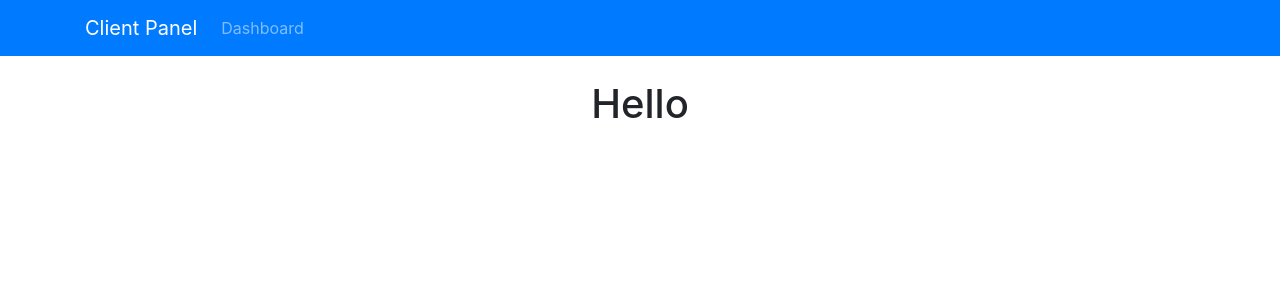
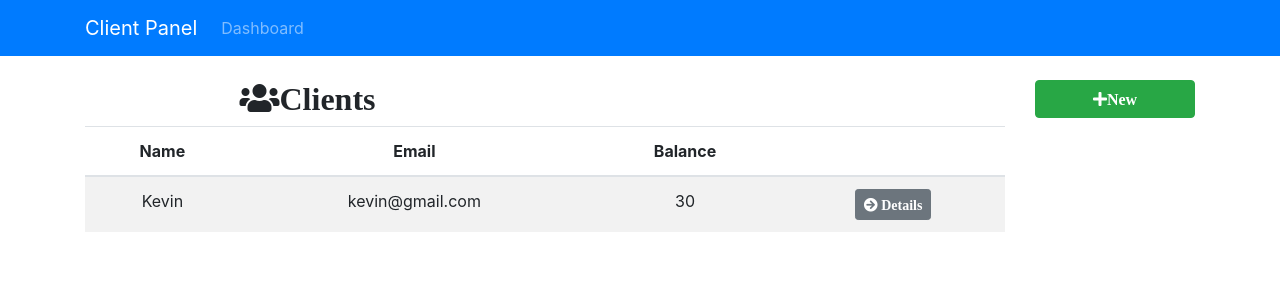
Before and after one commit to apgomez85/reactclientpanel, a React (Create React App) app: page / in a window 1280 px wide. Shown: the top 300 px of the page. Built offline with nearby package versions, Linux system fonts and the light colour scheme.

Commit message:
added clients

```diff
--- a/src/App.js
+++ b/src/App.js
@@ -1,6 +1,7 @@
 import React, { Component } from 'react';
 import { BrowserRouter as Router, Route, Switch } from 'react-router-dom';
 import AppNavbar from './components/layout/AppNavbar';
+import Dashboard from './components/layout/Dashboard';
 import './App.css';
 
 class App extends Component {
@@ -10,7 +11,9 @@ class App extends Component {
         <div className="App">
           <AppNavbar />
           <div className="container">
-            <h1>Hello</h1>
+            <Switch>
+              <Route exact path="/" component={Dashboard} />
+            </Switch>
           </div>
         </div>
       </Router>
--- a/src/components/clients/Clients.js
+++ b/src/components/clients/Clients.js
@@ -0,0 +1,66 @@
+import React, { Component } from 'react';
+import { Link } from 'react-router-dom';
+
+class Clients extends Component {
+  render() {
+    const clients = [
+      {
+        id: '21516135165',
+        firstName: 'Kevin',
+        lastName: 'Johnson',
+        email: 'kevin@gmail.com',
+        phone: '555-555-5555',
+        balance: '30'
+      }
+    ];
+    if (clients) {
+      return (
+        <div>
+          <div className="row">
+            <div className="col-md-6">
+              <h2>
+                {' '}
+                <i className="fas fa-users">Clients</i>{' '}
+              </h2>
+            </div>
+          </div>
+          <table className="table table-striped">
+            <thead className="thead-inverse">
+              <tr>
+                <th>Name</th>
+                <th>Email</th>
+                <th>Balance</th>
+                <th />
+              </tr>
+            </thead>
+            <tbody>
+              {clients.map(client => (
+                <tr key={client.id}>
+                  <td>
+                    {' '}
+                    {client.firstName} {client.LastName}{' '}
+                  </td>
+                  <td> {client.email} </td>
+                  <td> {client.balance} </td>
+                  <td>
+                    {' '}
+                    <Link
+                      to={`/client/${client.id}`}
+                      className="btn btn-secondary btn-sm"
+                    >
+                      <i className="fas fa-arrow-circle-right"> Details</i>
+                    </Link>{' '}
+                  </td>
+                </tr>
+              ))}
+            </tbody>
+          </table>
+        </div>
+      );
+    } else {
+      return <h1>Loading...</h1>;
+    }
+  }
+}
+
+export default Clients;
--- a/src/components/layout/Dashboard.js
+++ b/src/components/layout/Dashboard.js
@@ -0,0 +1,16 @@
+import React from 'react';
+import Clients from '../clients/Clients';
+import Sidebar from '../layout/Sidebar';
+
+export default () => {
+  return (
+    <div className="row">
+      <div className="col-md-10">
+        <Clients />
+      </div>
+      <div className="col-md-2">
+        <Sidebar />
+      </div>
+    </div>
+  );
+};
--- a/src/components/layout/Sidebar.js
+++ b/src/components/layout/Sidebar.js
@@ -0,0 +1,10 @@
+import React from 'react';
+import { Link } from 'react-router-dom';
+
+export default () => {
+  return (
+    <Link to="/client/add" className="btn btn-success btn-block">
+      <i className="fas fa-plus">New</i>
+    </Link>
+  );
+};
```
